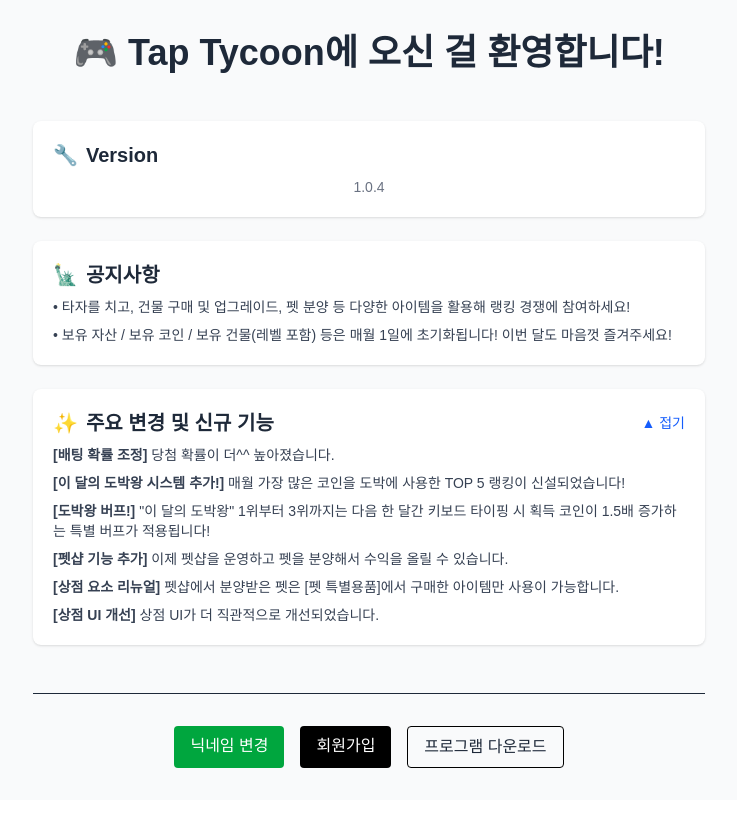
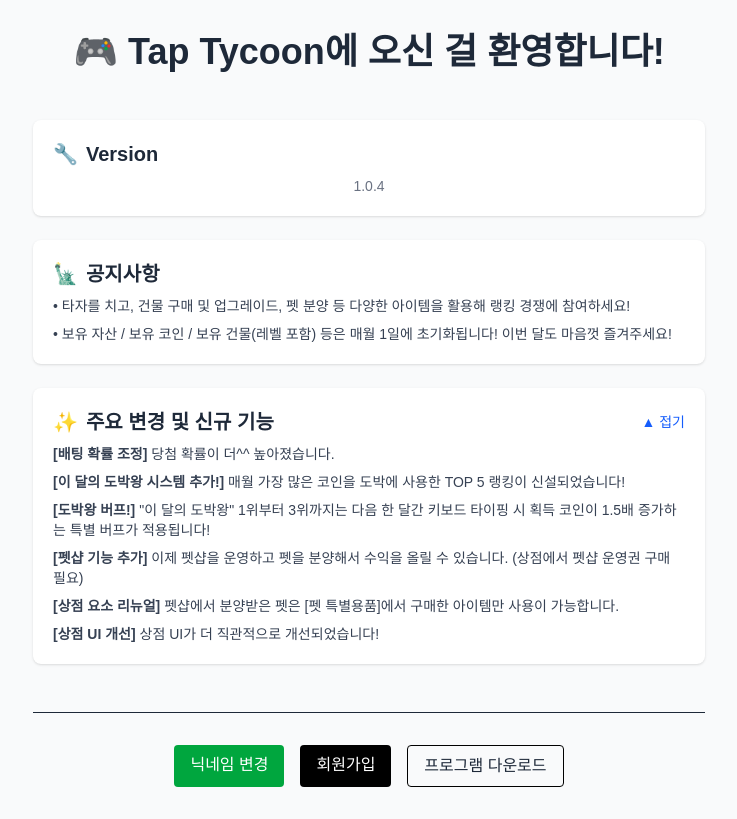
Before and after one commit to SehunPyo/tap-tycoon, a Next.js app: page / in a window 1280 px wide. Shown: the whole page, without its empty margins (271-1008 px from the left). Built offline with nearby package versions, Linux system fonts and the light colour scheme.

Commit message:
Update index.tsx

```diff
--- a/pages/index.tsx
+++ b/pages/index.tsx
@@ -30,9 +30,9 @@
       '<b>[배팅 확률 조정]</b> 당첨 확률이 더^^ 높아졌습니다.',
       '<b>[이 달의 도박왕 시스템 추가!]</b> 매월 가장 많은 코인을 도박에 사용한 TOP 5 랭킹이 신설되었습니다!',
       '<b>[도박왕 버프!]</b> "이 달의 도박왕" 1위부터 3위까지는 다음 한 달간 키보드 타이핑 시 획득 코인이 1.5배 증가하는 특별 버프가 적용됩니다!',
-      '<b>[펫샵 기능 추가]</b> 이제 펫샵을 운영하고 펫을 분양해서 수익을 올릴 수 있습니다.',
+      '<b>[펫샵 기능 추가]</b> 이제 펫샵을 운영하고 펫을 분양해서 수익을 올릴 수 있습니다. (상점에서 펫샵 운영권 구매 필요)',
       '<b>[상점 요소 리뉴얼]</b> 펫샵에서 분양받은 펫은 [펫 특별용품]에서 구매한 아이템만 사용이 가능합니다.',
-      '<b>[상점 UI 개선]</b> 상점 UI가 더 직관적으로 개선되었습니다.',
+      '<b>[상점 UI 개선]</b> 상점 UI가 더 직관적으로 개선되었습니다!',
     ]
   }
 ];
```
